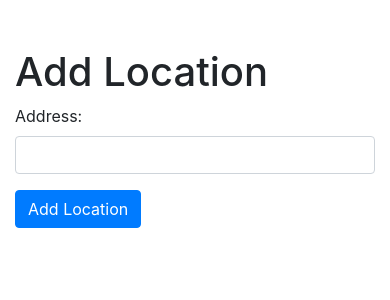
After one commit to bpvyz/TripPy, a Python web app: template Kod/templates/admin_add_location.html in a window 390 px wide. The commit adds this page. Shown: the top 300 px of the page. Run offline with Jinja, Linux system fonts and the light colour scheme; the template is opened without the code that fills it, so the values that code supplies are empty; some libraries are stand-ins or nearby versions.

Commit message:
admin_add_location

```diff
--- a/Kod/app.py
+++ b/Kod/app.py
@@ -43,6 +43,7 @@ app.add_url_rule('/admin_delete_route/<int:route_id>', 'admin_delete_route', adm
 app.add_url_rule('/admin_business_requests', 'admin_business_requests', admin_business_requests, methods=['GET', 'POST'])
 app.add_url_rule('/admin_approve_business_request/<int:business_request_id>', 'admin_approve_business_request', admin_approve_business_request, methods=['GET', 'POST'])
 app.add_url_rule('/admin_delete_business_request/<int:business_request_id>', 'admin_delete_business_request', admin_delete_business_request, methods=['GET', 'POST'])
+app.add_url_rule('/admin_add_location', 'admin_add_location', admin_add_location, methods=['GET', 'POST'])
 app.add_url_rule('/vlasnik_add_business_request', 'vlasnik_add_business_request', vlasnik_add_business_request, methods=['GET', 'POST'])
 app.add_url_rule('/vlasnik_update_business/<int:business_id>', 'vlasnik_update_business', vlasnik_update_business, methods=['POST', 'GET'])
 app.add_url_rule('/vlasnik_show_all_businesses', 'vlasnik_show_all_businesses', vlasnik_show_all_businesses, methods=['GET'])
--- /dev/null
+++ b/Kod/templates/admin_add_location.html
@@ -0,0 +1,27 @@
+<!DOCTYPE html>
+<html lang="en">
+<head>
+    <meta charset="UTF-8">
+    <meta name="viewport" content="width=device-width, initial-scale=1.0">
+    <title>Add Location</title>
+    <link rel="stylesheet" href="https://stackpath.bootstrapcdn.com/bootstrap/4.5.2/css/bootstrap.min.css">
+</head>
+<body>
+
+<div class="container mt-5">
+    <h1>Add Location</h1>
+    <form method="POST" action="{{ url_for('admin_add_location') }}">
+        <div class="form-group">
+            <label for="address">Address:</label>
+            <input type="text" class="form-control" id="address" name="address" required>
+        </div>
+        <button type="submit" class="btn btn-primary">Add Location</button>
+    </form>
+</div>
+
+<script src="https://code.jquery.com/jquery-3.5.1.slim.min.js"></script>
+<script src="https://cdn.jsdelivr.net/npm/@popperjs/core@2.5.4/dist/umd/popper.min.js"></script>
+<script src="https://stackpath.bootstrapcdn.com/bootstrap/4.5.2/js/bootstrap.min.js"></script>
+
+</body>
+</html>
```
Also changed, not shown: Kod/routes/admin_routes.py (+16 -0 lines), Kod/templates/admin.html (+10 -1 lines).
